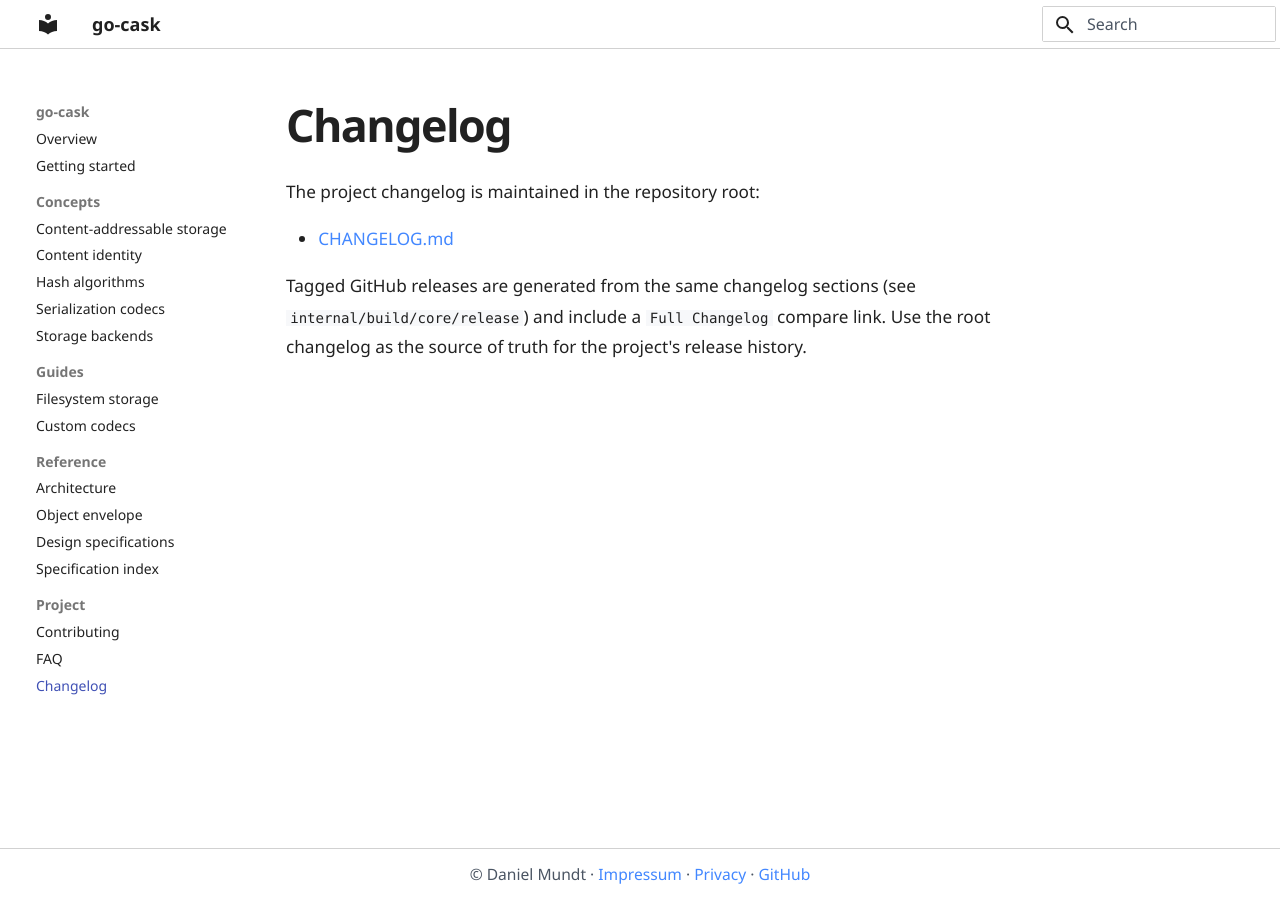
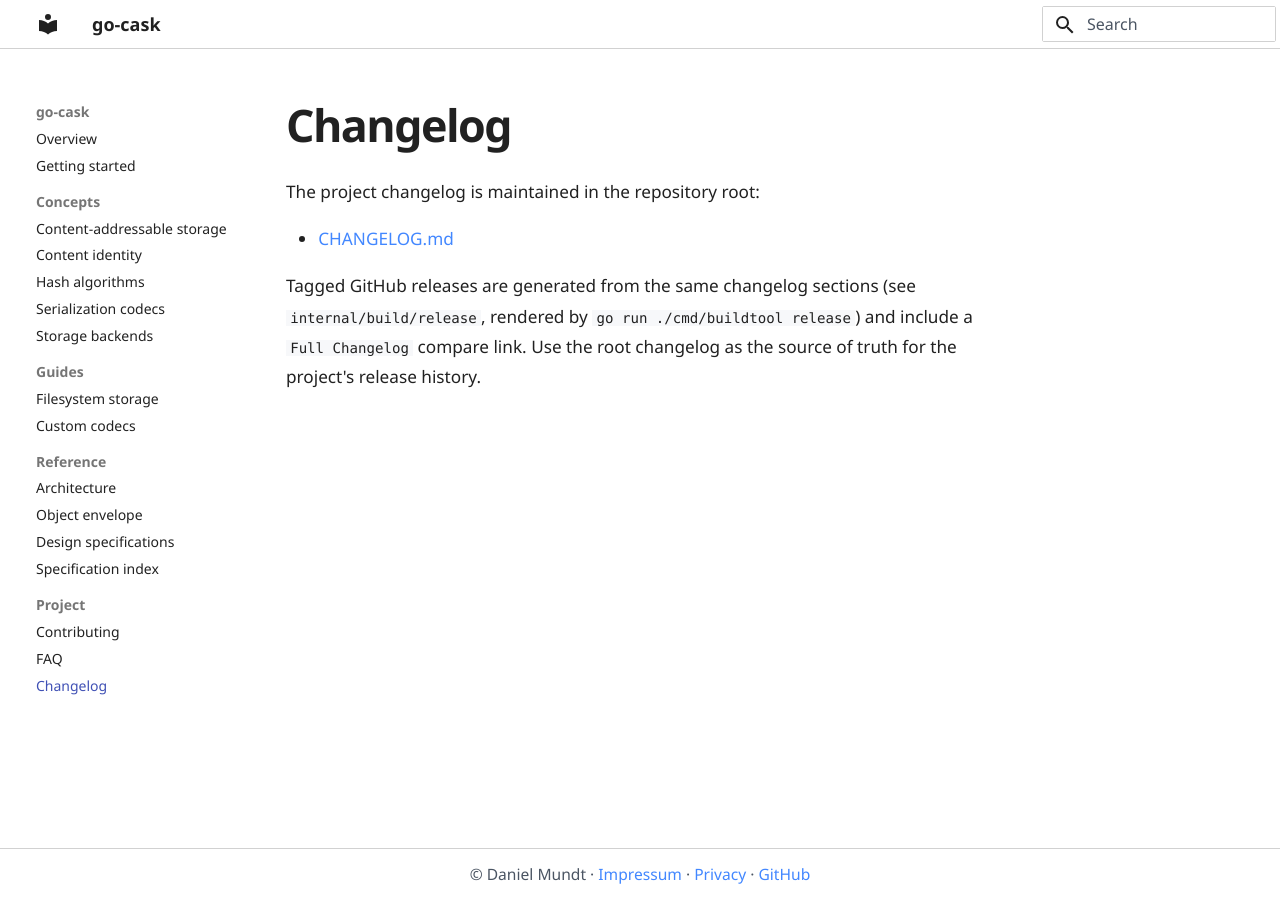
Before and after one commit to dmundt/go-cask, an MkDocs documentation site: the page built from website/changelog.md, in a window 1280 px wide. Built offline with MkDocs 1.6.1 and Material for MkDocs 9.7.7, drawn with Linux system fonts in a browser that asks for light colours; a script that is not in the unit is left out.

Commit message:
fix(website): point the changelog page at internal/build/release (#523)

```diff
--- a/website/changelog.md
+++ b/website/changelog.md
@@ -5,5 +5,6 @@ The project changelog is maintained in the repository root:
 - [CHANGELOG.md](https://github.com/dmundt/go-cask/blob/main/CHANGELOG.md)
 
 Tagged GitHub releases are generated from the same changelog sections (see
-`internal/build/core/release`) and include a `Full Changelog` compare link. Use
-the root changelog as the source of truth for the project's release history.
+`internal/build/release`, rendered by `go run ./cmd/buildtool release`) and include a
+`Full Changelog` compare link. Use the root changelog as the source of truth for the
+project's release history.
```
